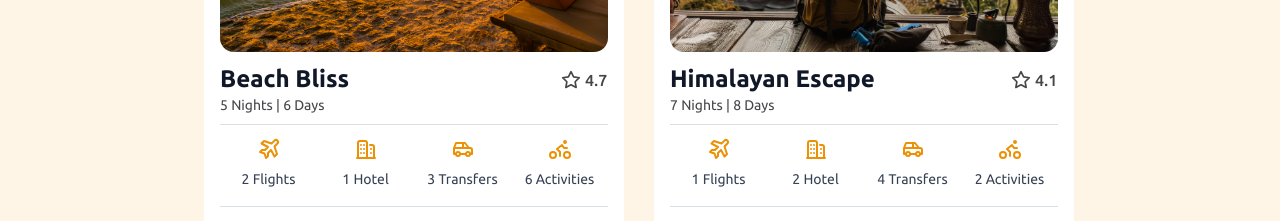
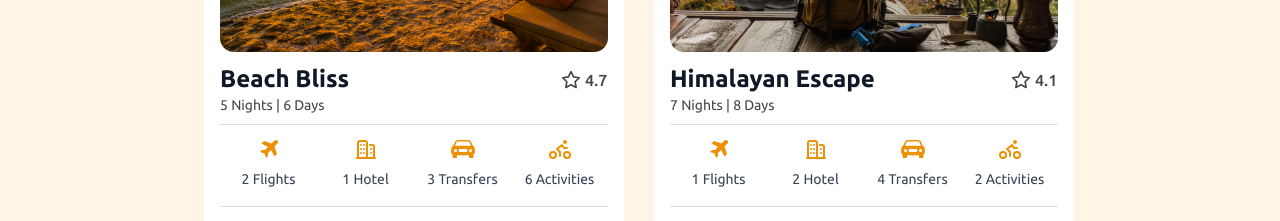
Before and after one commit to jncbhudiya/TravioGo, a Next.js app: page / in a window 1280 px wide. Shown: the part 2780-3001 px from the top of the page. Built offline with nearby package versions, Linux system fonts and the light colour scheme.

Commit message:
Rename Popular package name and change svg icon

```diff
--- a/src/app/-home/page.tsx
+++ b/src/app/-home/page.tsx
@@ -3,7 +3,7 @@ import React from "react";
 import Trendingdestinations from "./-trendingdestinations/page";
 import Searchpanel from "./-searchpanel/page";
 import Footer from "./-footer/page";
-import Populartour from "./-populartour/page";
+import Populartour from "./-popularpackage/page";
 import Blog from "./-blog/page";
 import Step from "./-step/page";
 import Topdestination from "./-topdestination/page";
--- a/src/app/icon/page.tsx
+++ b/src/app/icon/page.tsx
@@ -370,22 +370,21 @@ export const HamburgerIocn = () => (
     ></path>
   </svg>
 );
-
 export const PlaneIcon = () => (
   <svg
     xmlns="http://www.w3.org/2000/svg"
     width="24"
     height="24"
     viewBox="0 0 24 24"
-    fill="none"
-    stroke="currentColor"
-    stroke-width="2"
-    stroke-linecap="round"
-    stroke-linejoin="round"
+    fill="currentColor"
     className="icon icon-tabler icons-tabler-outline icon-tabler-plane-tilt text-[#EC9105]"
   >
     <path stroke="none" d="M0 0h24v24H0z" fill="none" />
-    <path d="M14.5 6.5l3 -2.9a2.05 2.05 0 0 1 2.9 2.9l-2.9 3l2.5 7.5l-2.5 2.55l-3.5 -6.55l-3 3v3l-2 2l-1.5 -4.5l-4.5 -1.5l2 -2h3l3 -3l-6.5 -3.5l2.5 -2.5l7.5 2.5z" />
+    <path
+      d="M14.5 6.5l3 -2.9a2.05 2.05 0 0 1 2.9 2.9l-2.9 3l2.5 7.5l-2.5 2.55l-3.5 -6.55l-3 3v3l-2 2l-1.5 -4.5l-4.5 -1.5l2 -2h3l3 -3l-6.5 -3.5l2.5 -2.5l7.5 2.5z"
+      fill="currentColor"
+      stroke="none"
+    />
   </svg>
 );
 
@@ -422,18 +421,11 @@ export const CarIcon = () => (
     xmlns="http://www.w3.org/2000/svg"
     width="24"
     height="24"
-    viewBox="0 0 24 24"
-    fill="none"
-    stroke="currentColor"
-    stroke-width="2"
-    stroke-linecap="round"
-    stroke-linejoin="round"
-    className="icon icon-tabler icons-tabler-outline icon-tabler-car text-[#EC9105]"
+    fill="currentColor"
+    viewBox="0 0 16 16"
+    className="text-[#EC9105]"
   >
-    <path stroke="none" d="M0 0h24v24H0z" fill="none" />
-    <path d="M7 17m-2 0a2 2 0 1 0 4 0a2 2 0 1 0 -4 0" />
-    <path d="M17 17m-2 0a2 2 0 1 0 4 0a2 2 0 1 0 -4 0" />
-    <path d="M5 17h-2v-6l2 -5h9l4 5h1a2 2 0 0 1 2 2v4h-2m-4 0h-6m-6 -6h15m-6 0v-5" />
+    <path d="M2.52 3.515A2.5 2.5 0 0 1 4.82 2h6.362c1 0 1.904.596 2.298 1.515l.792 1.848c.075.175.21.319.38.404.5.25.855.715.965 1.262l.335 1.679q.05.242.049.49v.413c0 .814-.39 1.543-1 1.997V13.5a.5.5 0 0 1-.5.5h-2a.5.5 0 0 1-.5-.5v-1.338c-1.292.048-2.745.088-4 .088s-2.708-.04-4-.088V13.5a.5.5 0 0 1-.5.5h-2a.5.5 0 0 1-.5-.5v-1.892c-.61-.454-1-1.183-1-1.997v-.413a2.5 2.5 0 0 1 .049-.49l.335-1.68c.11-.546.465-1.012.964-1.261a.8.8 0 0 0 .381-.404l.792-1.848ZM3 10a1 1 0 1 0 0-2 1 1 0 0 0 0 2m10 0a1 1 0 1 0 0-2 1 1 0 0 0 0 2M6 8a1 1 0 0 0 0 2h4a1 1 0 1 0 0-2zM2.906 5.189a.51.51 0 0 0 .497.731c.91-.073 3.35-.17 4.597-.17s3.688.097 4.597.17a.51.51 0 0 0 .497-.731l-.956-1.913A.5.5 0 0 0 11.691 3H4.309a.5.5 0 0 0-.447.276L2.906 5.19Z" />
   </svg>
 );
 
```
Also changed, not shown: src/app/-home/-popularpackage/page.tsx (renamed from src/app/-home/-populartour/page.tsx), src/app/-home/-popularpackage/tourPackages.tsx (renamed from src/app/-home/-populartour/tourPackages.tsx).
